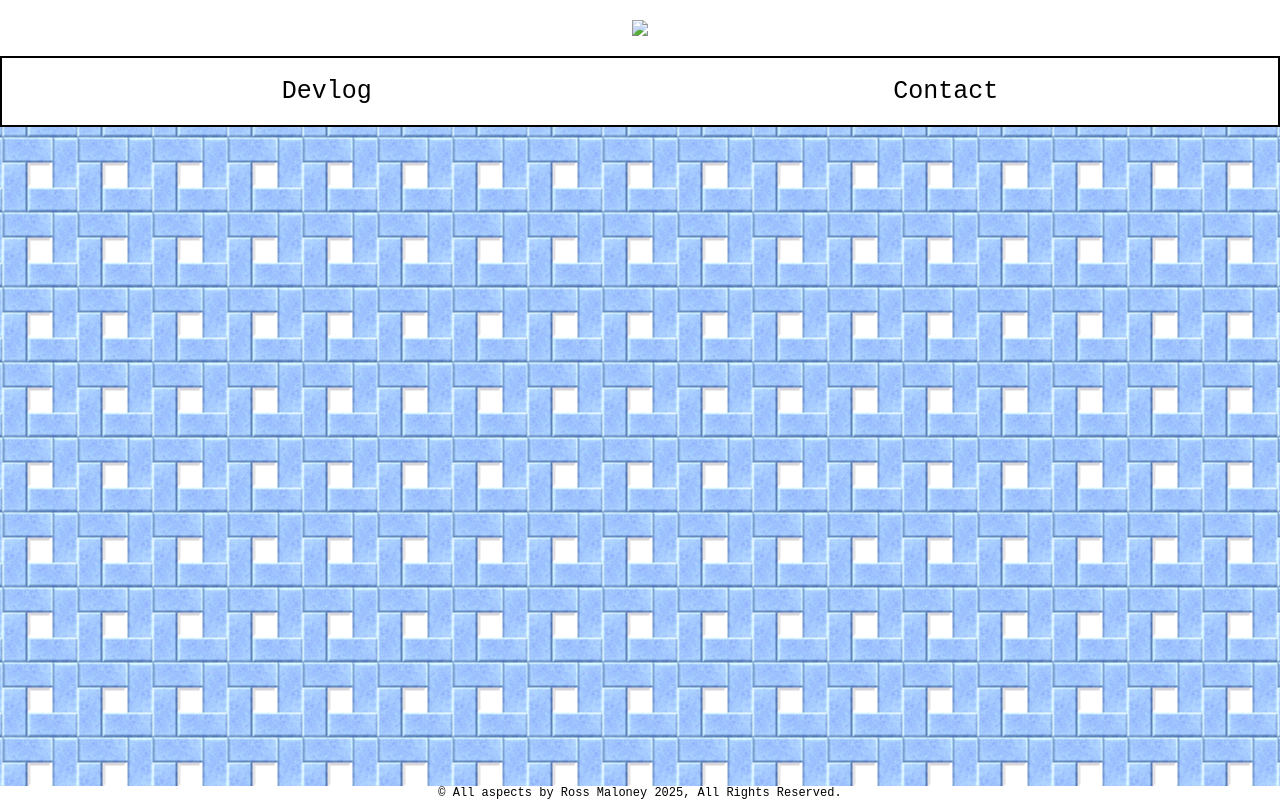
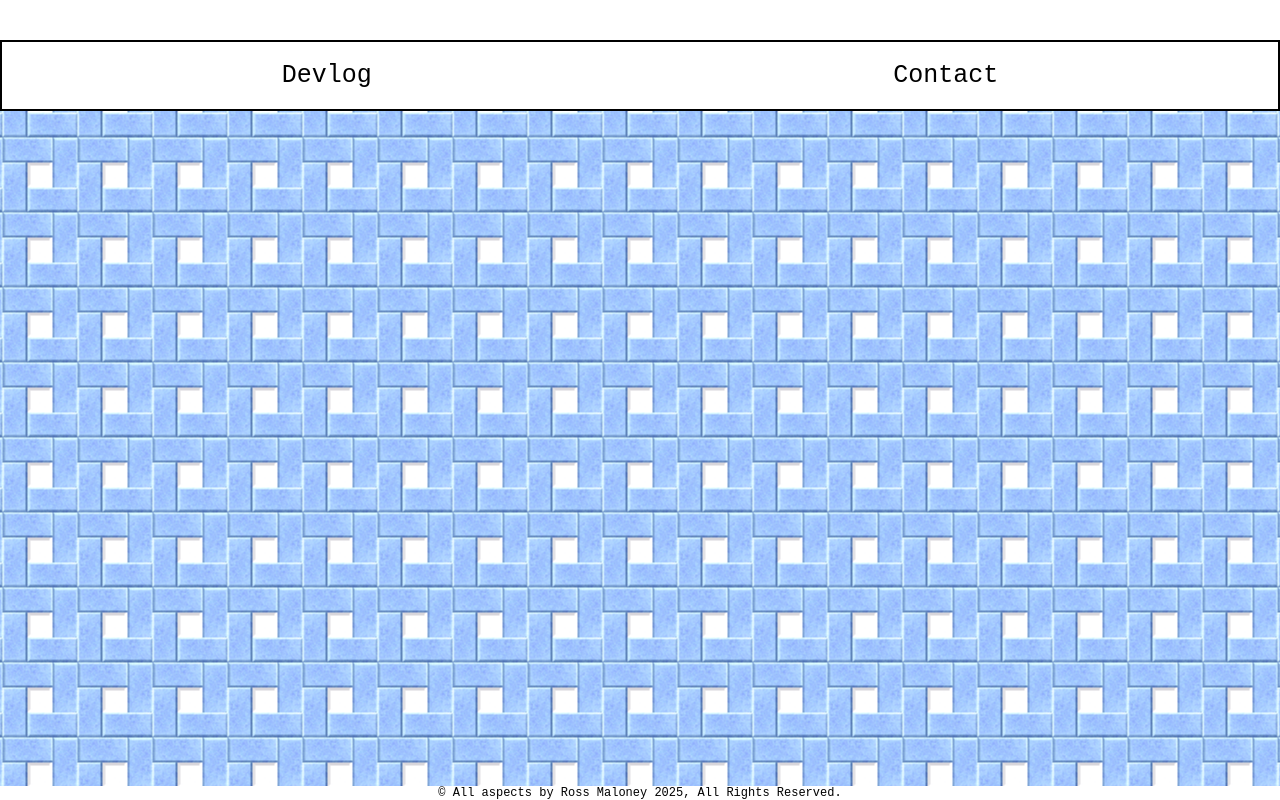
Before and after one commit to rossmalo/rossmalo.github.io, a plain HTML site: page index.html in a window 1280 px wide. Drawn offline with Linux system fonts and the light colour scheme.

Commit message:
Update index.html

```diff
--- a/index.html
+++ b/index.html
@@ -21,7 +21,7 @@
 	<header>
 	<center>
 		<div class="bannerlogo">
-		<img src= alt=/>
+
 		</div>
 			<nav>
 				<div class="navigation">
```
